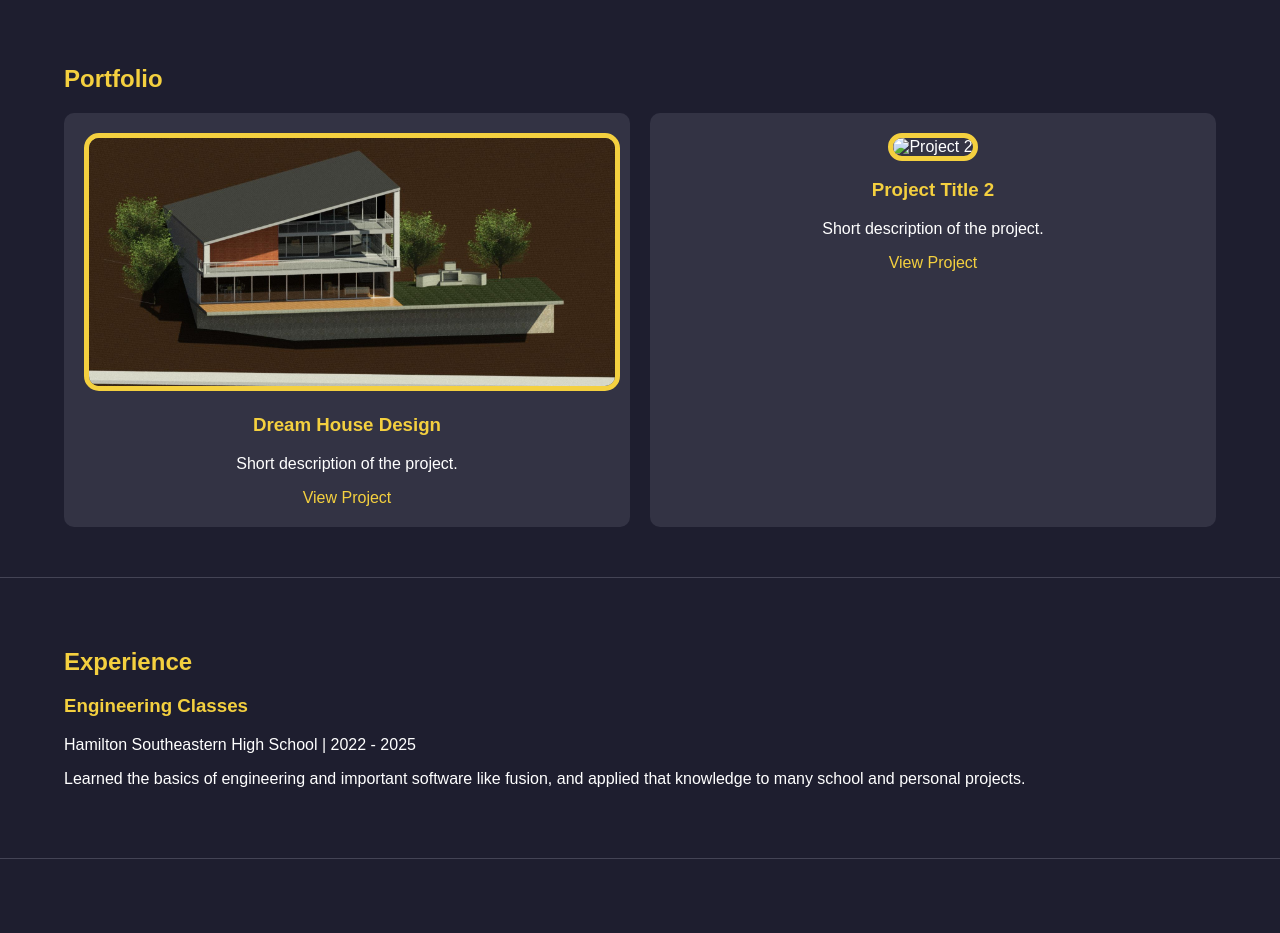
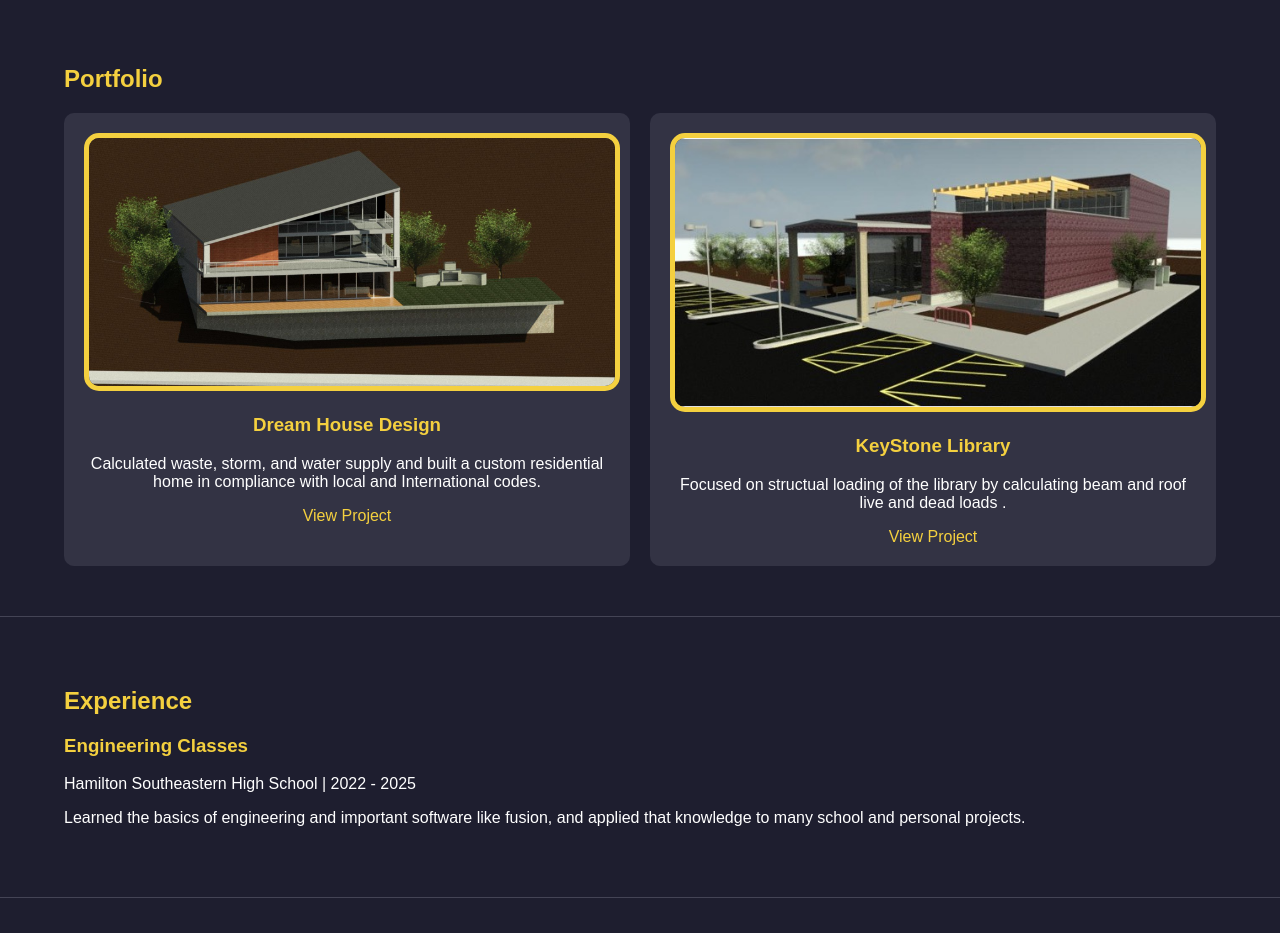
Before and after one commit to Connor-314/My-Website, a plain HTML site: page index.html in a window 1280 px wide. Shown: the part 960-1893 px from the top of the page. Drawn offline with Linux system fonts and the light colour scheme.

Commit message:
Revise project descriptions in index.html
Updated project descriptions for Dream House Design and KeyStone Library.

```diff
--- a/index.html
+++ b/index.html
@@ -83,14 +83,14 @@
                     <div class="portfolio-item">
                         <img src="images/DreamHouse.jpg" alt="Project 1">
                         <h3>Dream House Design</h3>
-                        <p>Short description of the project.</p>
+                        <p>Calculated waste, storm, and water supply and built a custom residential home in compliance with local and International codes.</p>
                         <a href="pdfs/DreamHouse.pdf" target="_blank">View Project</a>
                     </div>
                     <div class="portfolio-item">
-                        <img src="images/project2.png" alt="Project 2">
-                        <h3>Project Title 2</h3>
-                        <p>Short description of the project.</p>
-                        <a href="pdfs/project2.pdf" target="_blank">View Project</a>
+                        <img src="images/KeyStoneLibrary.jpg" alt="Project 2">
+                        <h3>KeyStone Library</h3>
+                        <p>Focused on structual loading of the library by calculating beam and roof live and dead loads .</p>
+                        <a href="pdfs/KeyStoneLibrary.pdf" target="_blank">View Project</a>
                     </div>
                 </div>
             </div>
```
